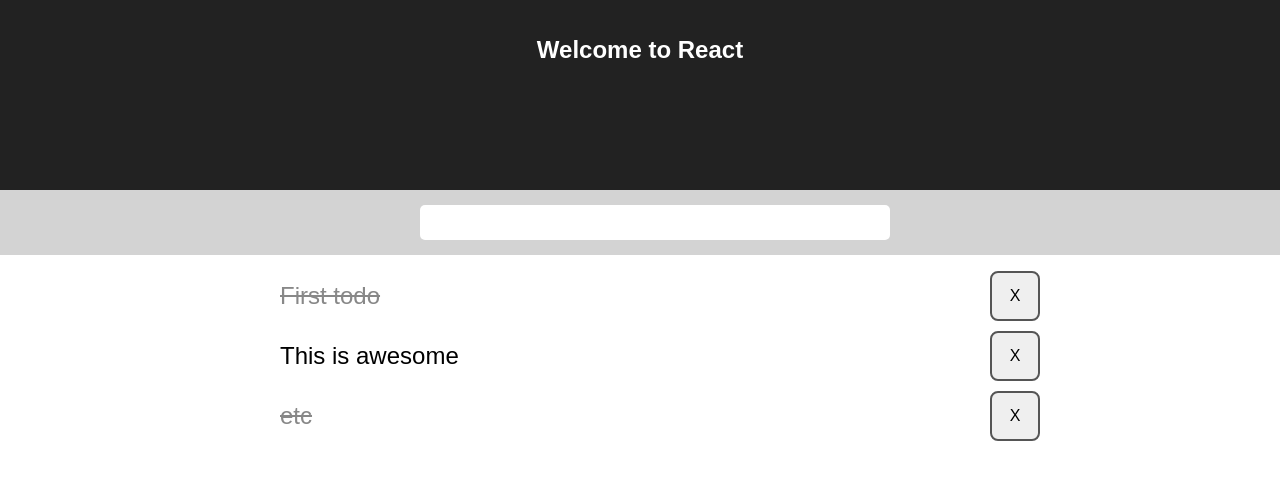
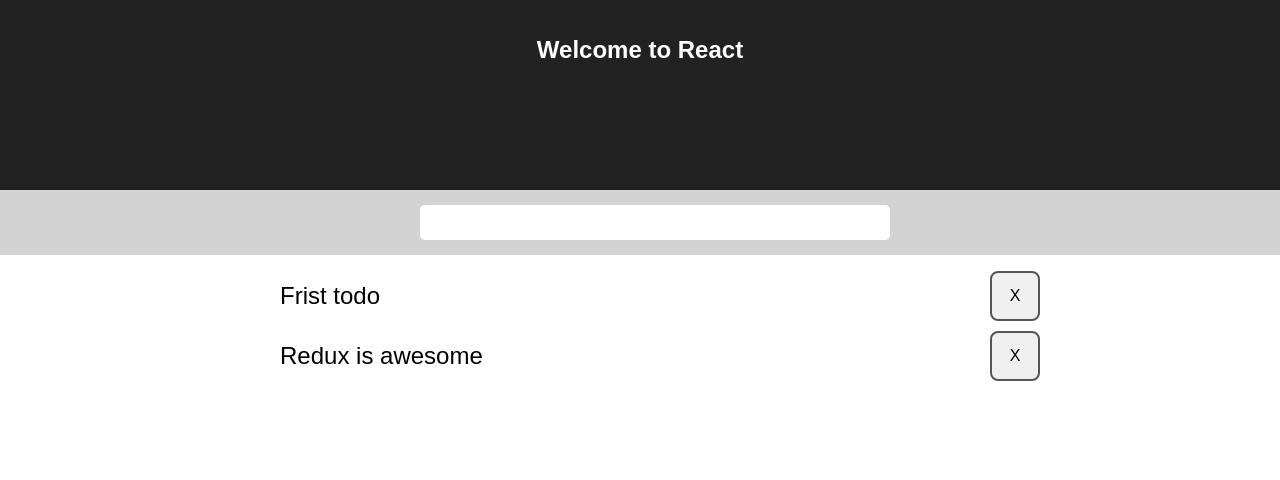
Before and after one commit to flaviodrodrigues/react-workshop, a React app in the folder frontend/: page / in a window 1280 px wide. Shown: the top 480 px of the page. Built offline with nearby package versions, Linux system fonts and the light colour scheme.

Commit message:
Add reducer and actions

```diff
--- a/frontend/src/App.js
+++ b/frontend/src/App.js
@@ -1,8 +1,6 @@
 import React, { Component } from 'react';
 import styled from 'styled-components';
-import TodosList from './components/TodosList';
-import TodoForm from './components/TodoForm';
-import { Container, FormContainer } from './components/ui';
+import Todos from './containers/Todos';
 
 const AppContainer = styled.div`
   text-align: center;
@@ -20,54 +18,6 @@
 `
 
 class App extends Component {
-  state = {
-    todos: [
-      {
-        text: 'First todo',
-        completed: true,
-      },
-      {
-        text: 'This is awesome',
-        completed: false,
-      },
-      {
-        text: 'etc',
-        completed: true,
-      },
-    ]
-  }
-
-  addTodo = (todo) => {
-    this.setState({
-      todos: [
-        ...this.state.todos,
-        {
-          text: todo,
-          completed: false
-        }
-      ]
-    });
-  }
-
-  toggleTodo = (id) => {
-    const todos = this.state.todos.map((todo, index) => {
-      return index === id ? {...todo, completed: !todo.completed} : todo;
-    });
-
-    this.setState({ todos });
-  }
-
-  removeTodo = (id) => {
-    const todos = this.state.todos;
-
-    this.setState({
-      todos: [
-        ...todos.slice(0, id),
-        ...todos.slice(id + 1)
-      ]
-    });
-  }
-
   render() {
     return (
       <AppContainer>
@@ -76,12 +26,7 @@
             Welcome to React
           </AppTitle>
         </AppHeader>
-        <FormContainer>
-          <TodoForm addTodo={this.addTodo} />
-        </FormContainer>
-        <Container>
-          <TodosList todos={this.state.todos} toggleTodo={this.toggleTodo} removeTodo={this.removeTodo} />
-        </Container>
+        <Todos />
       </AppContainer>
     );
   }
--- /dev/null
+++ b/frontend/src/actions/todos.js
@@ -0,0 +1,26 @@
+let nextTodoId = 0;
+
+export const addTodo = (text) => {
+  return {
+    type: 'ADD_TODO',
+    todo: {
+      id: nextTodoId++,
+      completed: false,
+      text,
+    }
+  }
+}
+
+export const removeTodo = (id) => {
+  return {
+    type: 'REMOVE_TODO',
+    id,
+  }
+}
+
+export const toggleTodo = (id) => {
+  return {
+    type: 'TOGGLE_TODO',
+    id,
+  }
+}
--- /dev/null
+++ b/frontend/src/components/Todos.js
@@ -0,0 +1,38 @@
+import React, { Component } from 'react';
+import TodosList from './TodosList';
+import TodoForm from './TodoForm';
+import { Container, FormContainer } from './ui';
+
+export default class Todos extends Component {
+
+  componentWillMount() {
+    this.props.addTodo('Frist todo');
+    this.props.addTodo('Redux is awesome');
+  }
+
+  render() {
+    const {
+      todos,
+      addTodo,
+      toggleTodo,
+      removeTodo,
+    } = this.props;
+
+    return (
+      <React.Fragment>
+        <FormContainer>
+          <TodoForm
+            addTodo={addTodo}
+          />
+        </FormContainer>
+        <Container>
+          <TodosList
+            todos={todos}
+            toggleTodo={toggleTodo}
+            removeTodo={removeTodo}
+          />
+        </Container>
+      </React.Fragment>
+    );
+  }
+}
--- a/frontend/src/components/TodosList.js
+++ b/frontend/src/components/TodosList.js
@@ -12,7 +12,7 @@
 
     return (
       <List>
-        {todos.map((todo, index) => <TodoItem key={index} todo={todo} toggle={() => toggleTodo(index)} remove={() => removeTodo(index)} />)}
+        {todos.map((todo) => <TodoItem key={todo.id} todo={todo} toggle={() => toggleTodo(todo.id)} remove={() => removeTodo(todo.id)} />)}
       </List>
     );
   }
--- /dev/null
+++ b/frontend/src/containers/Todos.js
@@ -0,0 +1,22 @@
+import Todos from '../components/Todos';
+import { connect } from 'react-redux';
+import { addTodo, toggleTodo, removeTodo } from '../actions/todos';
+
+const mapStateToProps = (state) => {
+  return {
+    todos: state.todos.items,
+  }
+}
+
+const mapDispatchToProps = (dispatch) => {
+  return {
+    addTodo: (text) => dispatch(addTodo(text)),
+    removeTodo: (id) => dispatch(removeTodo(id)),
+    toggleTodo: (id) => dispatch(toggleTodo(id)),
+  }
+}
+
+export default connect(
+  mapStateToProps,
+  mapDispatchToProps,
+)(Todos);
--- a/frontend/src/reducers/index.js
+++ b/frontend/src/reducers/index.js
@@ -1,5 +1,6 @@
 import { combineReducers } from 'redux';
+import todos from './todos';
 
 export default combineReducers({
-  todos: () => ({}),
+  todos,
 });
--- /dev/null
+++ b/frontend/src/reducers/todos.js
@@ -0,0 +1,45 @@
+
+const addTodo = (todos, todo) => {
+  return [
+    ...todos,
+    todo,
+  ];
+}
+
+const toggleTodo = (todos, id) => {
+  return todos.map((todo) => {
+    return todo.id === id ? {...todo, completed: !todo.completed} : todo;
+  });
+}
+
+const removeTodo = (todos, id) => {
+  const index = todos.findIndex(todo => todo.id === id);
+
+  return [
+    ...todos.slice(0, index),
+    ...todos.slice(index + 1)
+  ];
+}
+
+export default function(state= { items: [] }, action) {
+  switch (action.type) {
+    case 'ADD_TODO':
+      return {
+        items: addTodo(state.items, action.todo),
+      };
+
+    case 'TOGGLE_TODO':
+      return {
+        items: toggleTodo(state.items, action.id),
+      };
+
+    case 'REMOVE_TODO':
+      return {
+        items: removeTodo(state.items, action.id),
+      }
+
+    default:
+      return state;
+
+  }
+}
```
